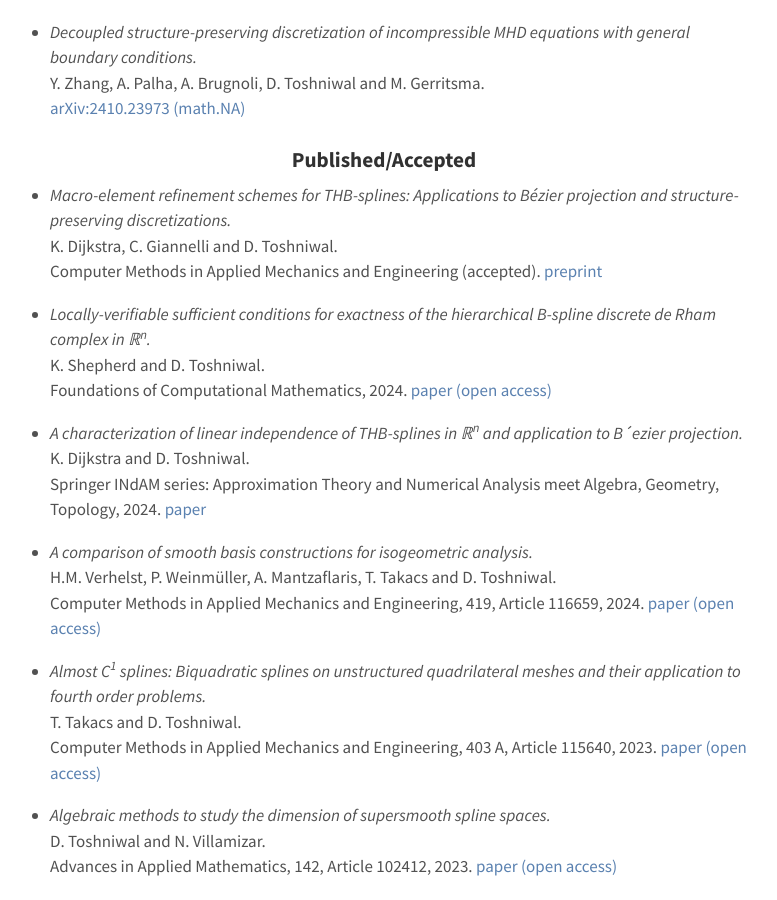
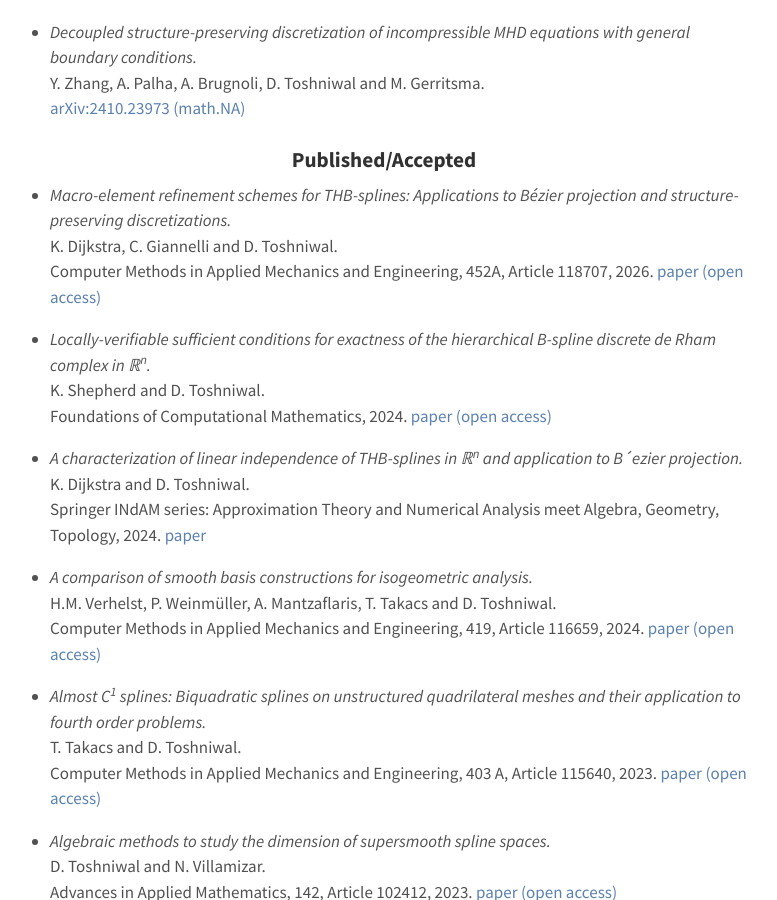
Before and after one commit to dtoshniwal/dtoshniwal.github.io, a Jekyll site: the page built from research.md, in a window 1280 px wide and 900 px high, scrolled down 1146 px. Shown: the whole window, without its empty margins (256-1033 px from the left). Built offline with Jekyll 4.4.1, drawn with Linux system fonts in a browser that asks for light colours.

Commit message:
update pubs

```diff
--- a/research.md
+++ b/research.md
@@ -66,8 +66,8 @@ Y. Zhang, A. Palha, A. Brugnoli, D. Toshniwal and M. Gerritsma.
 <br>
 K. Dijkstra, C. Giannelli and D. Toshniwal.
 <br>
-Computer Methods in Applied Mechanics and Engineering (accepted).
-[preprint](https://arxiv.org/abs/2510.21429v1)
+Computer Methods in Applied Mechanics and Engineering, 452A, Article 118707, 2026.
+[paper (open access)](https://doi.org/10.1016/j.cma.2025.118707)
 
 * <i>Locally-verifiable sufficient conditions for exactness of the hierarchical B-spline discrete de Rham complex in ℝ<sup>n</sup>.</i>
 <br>
```
